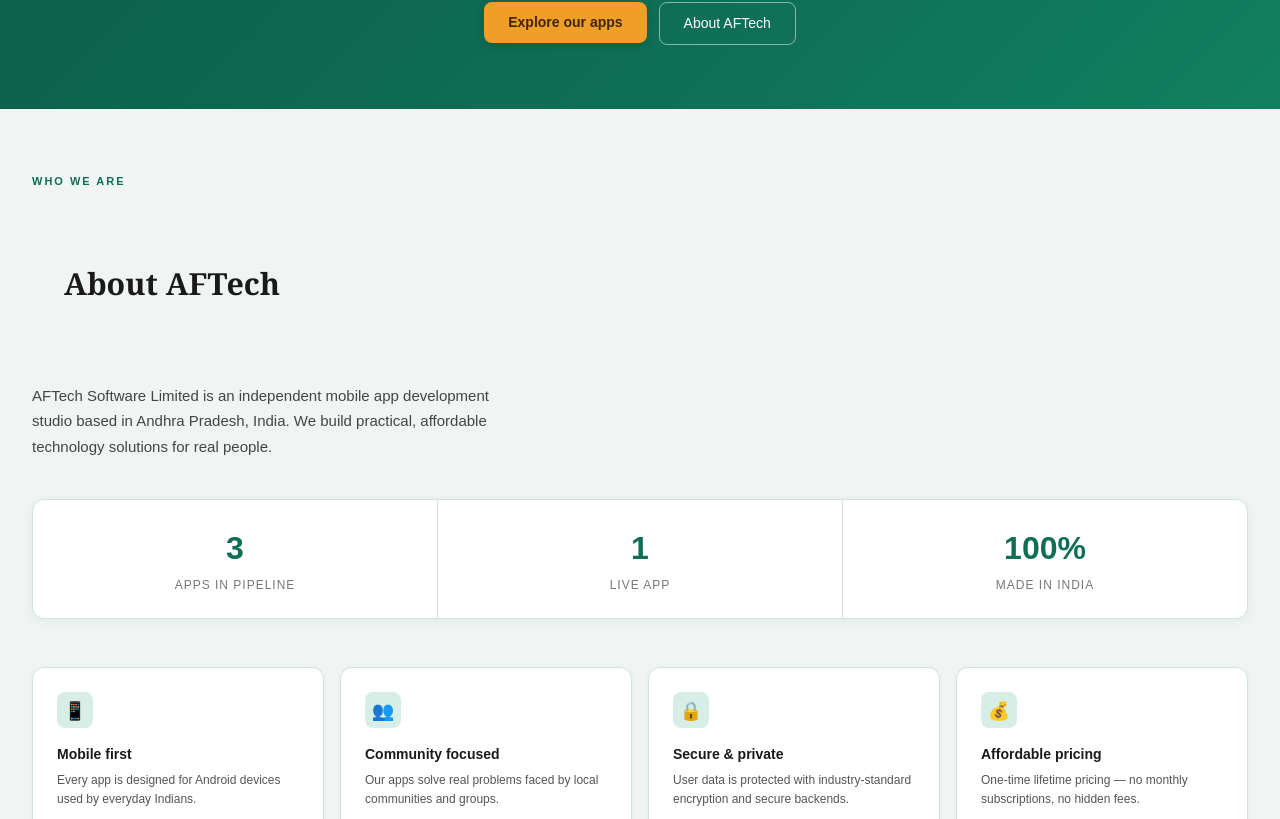
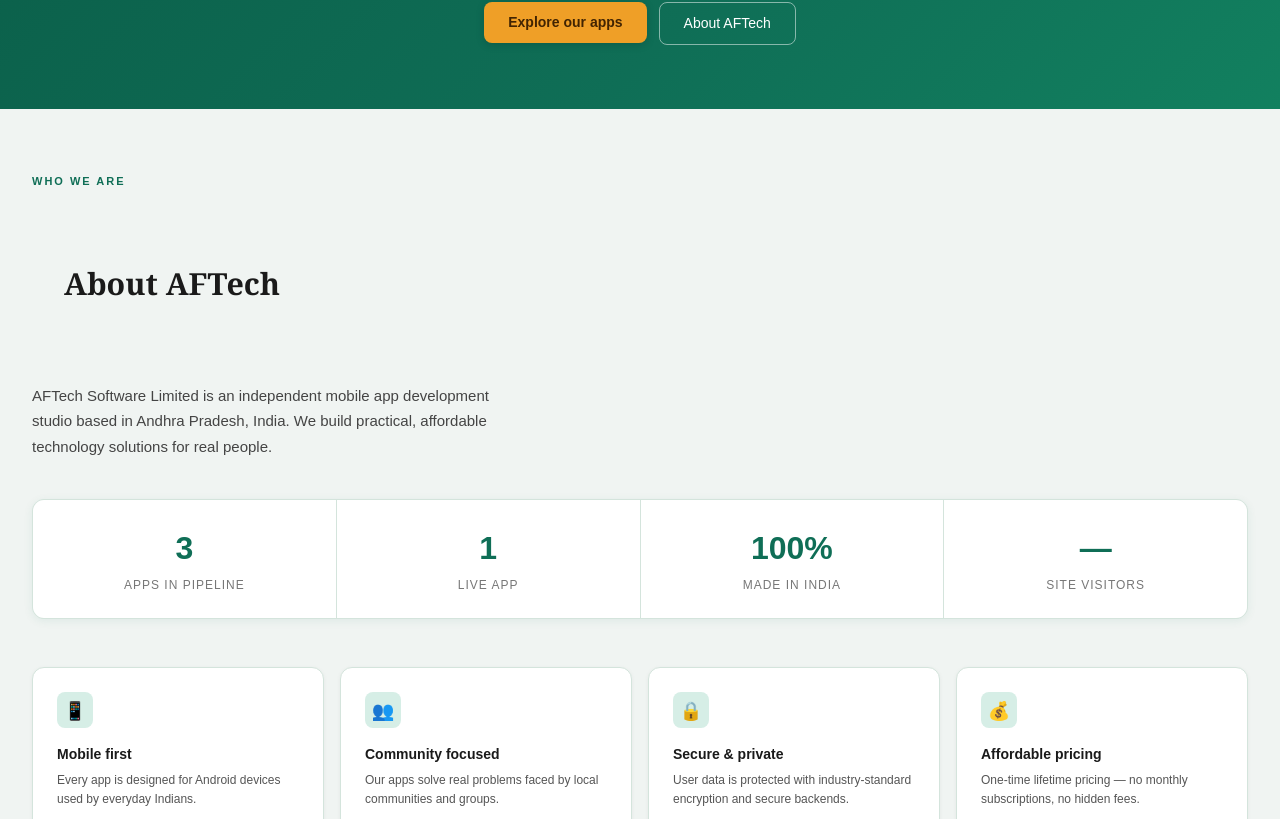
Before and after one commit to hameed0473-a11y/afltech-frontend, a React (Vite) app: page / in a window 1280 px wide. Shown: the part 385-1204 px from the top of the page. Built offline with nearby package versions, Linux system fonts and the light colour scheme; no server answers.

Commit message:
Implement visitor count fetching in LandingPage
Added visitor count feature to LandingPage component.

```diff
--- a/src/pages/LandingPage.tsx
+++ b/src/pages/LandingPage.tsx
@@ -1,4 +1,15 @@
+import { useEffect, useState } from 'react';
+
 export default function LandingPage() {
+  const [visitorCount, setVisitorCount] = useState<number | null>(null);
+
+  useEffect(() => {
+    fetch('https://api.aftechs.in/api/auth/visitor', { method: 'POST' })
+      .then(r => r.json())
+      .then(d => { if (d.count) setVisitorCount(d.count); })
+      .catch(() => {});
+  }, []);
+
   return (
     <>
       <style>{`
@@ -107,10 +118,14 @@
         <div className="section-tag">Who we are</div>
         <h2 className="section">About AFTech</h2>
         <p className="section-sub sans">AFTech Software Limited is an independent mobile app development studio based in Andhra Pradesh, India. We build practical, affordable technology solutions for real people.</p>
-        <div className="stats-row">
+        <div className="stats-row" style={{gridTemplateColumns:'repeat(4,1fr)'}}>
           <div className="stat-item"><div className="stat-num">3</div><div className="stat-lbl">Apps in pipeline</div></div>
           <div className="stat-item"><div className="stat-num">1</div><div className="stat-lbl">Live app</div></div>
           <div className="stat-item"><div className="stat-num">100%</div><div className="stat-lbl">Made in India</div></div>
+          <div className="stat-item">
+            <div className="stat-num">{visitorCount !== null ? visitorCount.toLocaleString() : '—'}</div>
+            <div className="stat-lbl">Site Visitors</div>
+          </div>
         </div>
         <div className="values-grid">
           {[
```
